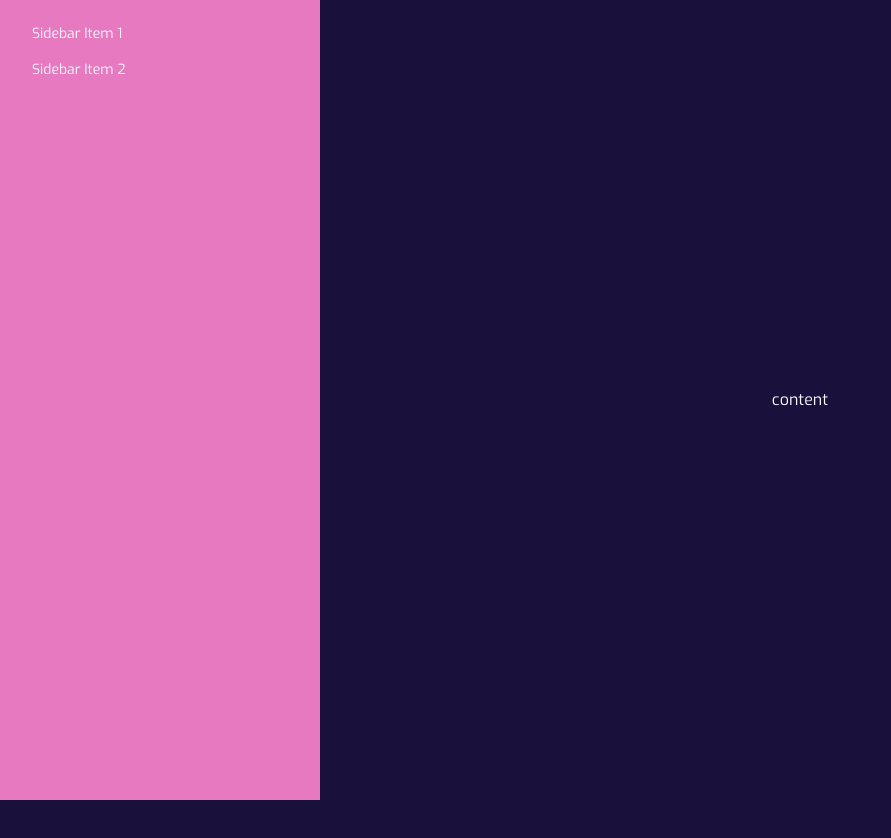
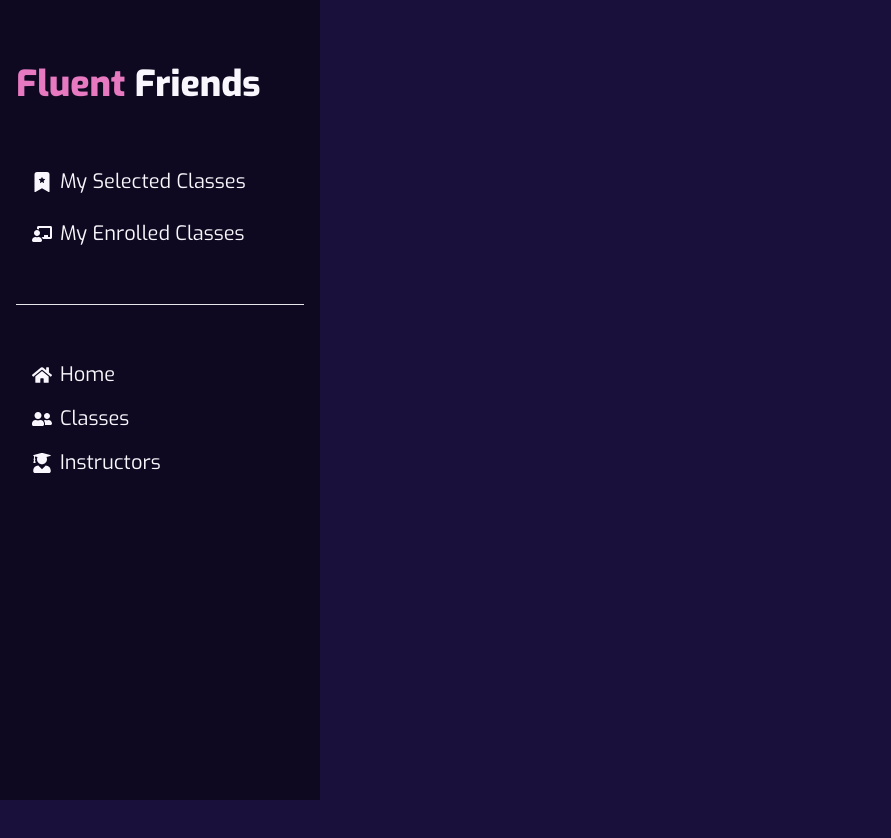
Before and after one commit to azgor-ay/fluent-friends-client, a React app: page /dashboard in a window 1280 px wide. Shown: the top 838 px of the page, without its empty margins (0-891 px from the left). Built offline with nearby package versions, Linux system fonts and the light colour scheme; no server answers; the HTML template or start-up script is replaced by a standard one.

Commit message:
Student Dashboard UI Ready

```diff
--- /dev/null
+++ b/src/Layouts/Dashboard.jsx
@@ -0,0 +1,52 @@
+import { Helmet } from "react-helmet-async";
+import { Link, NavLink, Outlet } from "react-router-dom";
+import Logo from "../components/ShareAble/Logo";
+import {FaChalkboardTeacher, FaHome, FaUserFriends, FaUserGraduate} from "react-icons/fa"
+import {BsFillBookmarkStarFill} from "react-icons/bs"
+const Dashboard = () => {
+  return (
+    <div className="drawer lg:drawer-open">
+      <Helmet>
+        <title>
+        Fluent Friends| Student Dashboard
+        </title>
+      </Helmet>
+  <input id="my-drawer-2" type="checkbox" className="drawer-toggle" />
+  <div className="drawer-content flex flex-col items-center justify-center">
+    <div>
+        <Outlet></Outlet>
+    </div>
+    <label htmlFor="my-drawer-2" className="btn btn-primary drawer-button lg:hidden">Open drawer</label>
+
+  </div>
+  <div className="drawer-side">
+    <label htmlFor="my-drawer-2" className="drawer-overlay"></label>
+    <ul className="menu p-4 w-80 h-full bg-base-200 text-base-content">
+      {/* Sidebar content here */}
+      <div className="py-12 space-y-2">
+      <div className="pb-12">
+      <Logo></Logo>
+      </div>
+      <li>
+        <NavLink to="/dashboard/selectedClasses"
+        className={({isActive})=> isActive ? "ActiveDashNav" : "DashNav"}>
+         <BsFillBookmarkStarFill/> My Selected Classes</NavLink></li>
+      <li>
+        <NavLink to="/dashboard/enrolledClasses"
+        className={({isActive})=> isActive ? "ActiveDashNav" : "DashNav"}>
+         <FaChalkboardTeacher/> My Enrolled Classes</NavLink></li>
+      </div>
+        <hr />
+        <div className="py-12">
+          <li className="DashNav"><Link to="/"> <FaHome className="inline"/> Home</Link></li>
+          <li className="DashNav"><Link to="/classes"> <FaUserFriends/> Classes</Link></li>
+          <li className="DashNav"><Link to="/instructors"> <FaUserGraduate/> Instructors</Link></li>
+        </div>
+    </ul>
+
+  </div>
+</div>
+  );
+};
+
+export default Dashboard;
--- /dev/null
+++ b/src/Pages/Dashboard/EnrolledClasses.jsx
@@ -0,0 +1,10 @@
+
+const EnrolledClasses = () => {
+    return (
+        <div>
+            <h1>EnrolledClasses</h1>
+        </div>
+    );
+};
+
+export default EnrolledClasses;
--- /dev/null
+++ b/src/Pages/Dashboard/SelectedClasses.jsx
@@ -0,0 +1,10 @@
+
+const SelectedClasses = () => {
+    return (
+        <div>
+            <h1>Selected Classes</h1>
+        </div>
+    );
+};
+
+export default SelectedClasses;
--- a/src/Pages/StudentDashboard.jsx
+++ /dev/null
@@ -1,32 +0,0 @@
-import { Helmet } from "react-helmet-async";
-
-const StudentDashboard = () => {
-  return (
-    <div className="drawer lg:drawer-open">
-      <Helmet>
-        <title>
-        Fluent Friends| Student Dashboard
-        </title>
-      </Helmet>
-  <input id="my-drawer-2" type="checkbox" className="drawer-toggle" />
-  <div className="drawer-content flex flex-col items-center justify-center">
-    <div>
-        content
-    </div>
-    <label htmlFor="my-drawer-2" className="btn btn-primary drawer-button lg:hidden">Open drawer</label>
-
-  </div>
-  <div className="drawer-side">
-    <label htmlFor="my-drawer-2" className="drawer-overlay"></label>
-    <ul className="menu p-4 w-80 h-full bg-primary text-base-content">
-      {/* Sidebar content here */}
-      <li><a>Sidebar Item 1</a></li>
-      <li><a>Sidebar Item 2</a></li>
-    </ul>
-
-  </div>
-</div>
-  );
-};
-
-export default StudentDashboard;
--- a/src/components/ShareAble/Card2.jsx
+++ b/src/components/ShareAble/Card2.jsx
@@ -14,12 +14,7 @@ const Card2 = ({ data }) => {
           <p>Age: {data.age}</p>
           <p>Classes: {data.classes_number}</p>
         </div>
-        <div className="card-actions justify-end">
-          {
-            data.classes.map((c, index) => <p key={index} className="badge">{c}</p>
-            )
-          }
-        </div>
+
       </div>
     </div>
   );
--- a/src/index.css
+++ b/src/index.css
@@ -20,3 +20,11 @@
 .active{
  @apply text-xl font-semibold mx-2 text-primary
 }
+
+.DashNav{
+    @apply text-xl
+}
+
+.ActiveDashNav{
+    @apply text-xl font-semibold text-primary
+}
```
Also changed, not shown: public/teacher.json (+0 -30 lines), src/Pages/Login.jsx (+17 -16 lines), src/main.jsx (+14 -2 lines).
